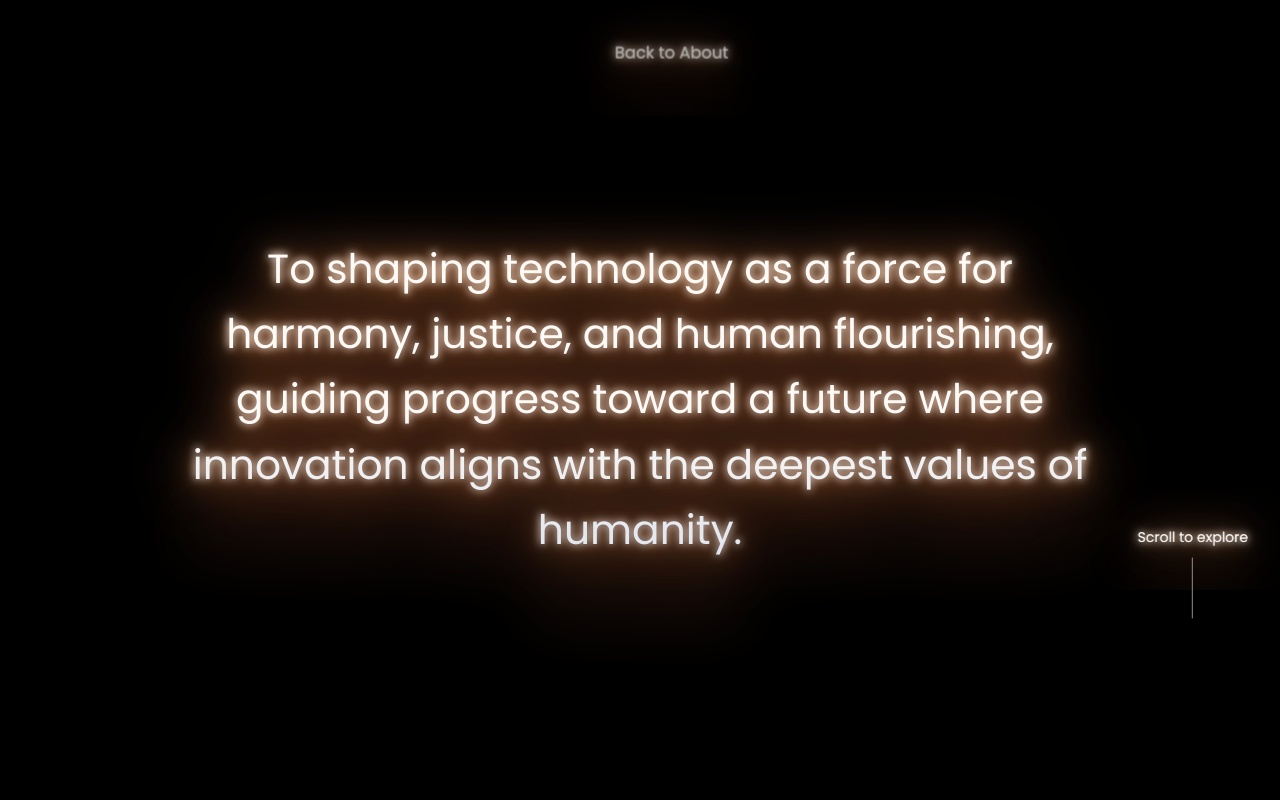
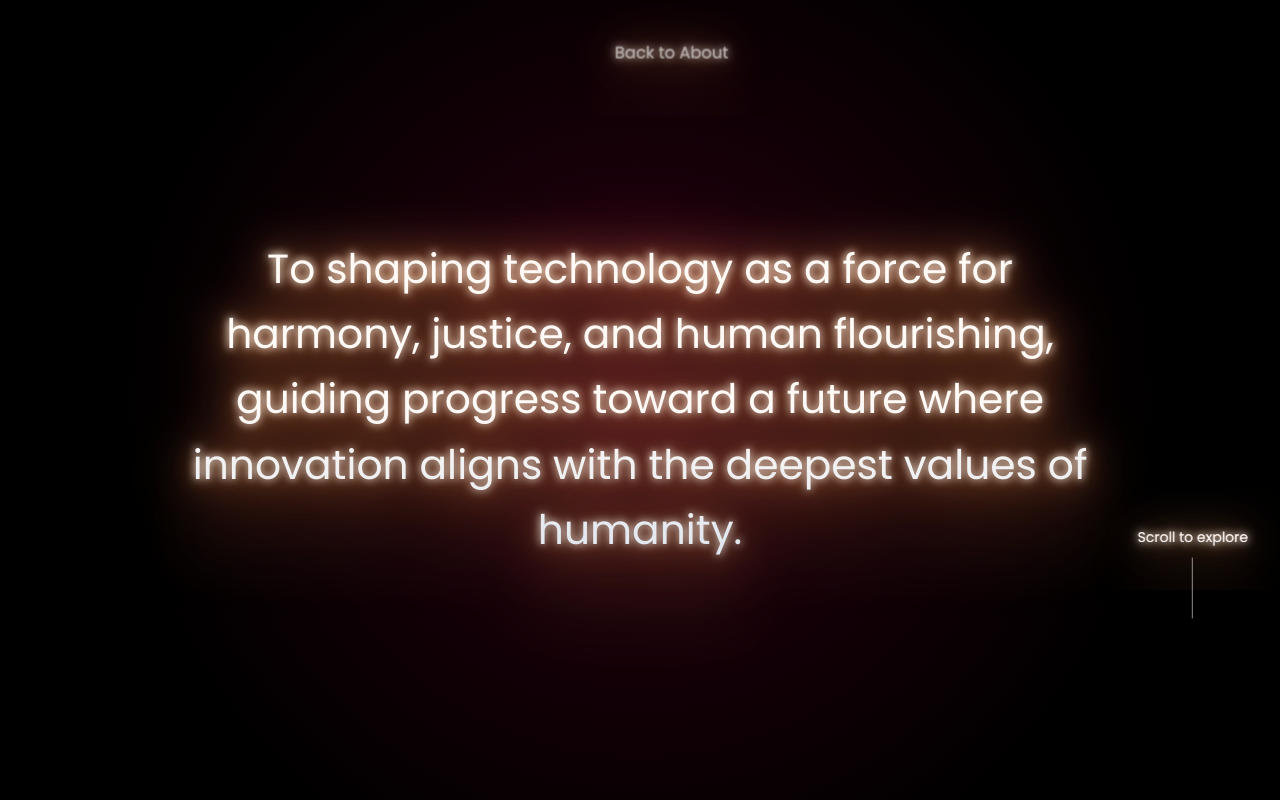
Before and after one commit to Muhammad-k02/muhammad-k02.github.io, a React (Create React App) app in the folder my-app/: page /about/mission in a window 1280 px wide. Built offline with nearby package versions, Linux system fonts and the light colour scheme; a web font is replaced by a local one.

Commit message:
Color Change Implemented

```diff
--- a/my-app/src/pages/MissionStatementPage.scss
+++ b/my-app/src/pages/MissionStatementPage.scss
@@ -11,25 +11,55 @@
     syntax: '<number>';
     inherits: true;
   }
+  @property --bg-hue {
+    initial-value: 0;
+    syntax: '<number>';
+    inherits: true;
+  }
 
   .scroll-container {
     --lightness: 0.6;
     --base-chroma: 0.2;
     --start: 0;
     --end: 360;
-    --count: 18;  // Number of scroll items
+    --count: 18;
+    --bg-opacity: 0.3;
     scrollbar-color: oklch(var(--lightness) var(--chroma) var(--scroller)) #0000;
+    position: relative;
+    z-index: 2;
+
+    &::before {
+      content: '';
+      position: fixed;
+      top: 0;
+      left: 0;
+      right: 0;
+      bottom: 0;
+      background: radial-gradient(
+        circle at center,
+        oklch(0.5 0.3 var(--bg-hue) / var(--bg-opacity)) 0%,
+        oklch(0.3 0.2 var(--bg-hue) / calc(var(--bg-opacity) * 0.7)) 30%,
+        transparent 70%,
+        rgba(0, 0, 0, 1) 100%
+      );
+      pointer-events: none;
+      z-index: 1;
+      mix-blend-mode: plus-lighter;
+      transition: opacity 0.3s ease;
+    }
 
     @supports (animation-timeline: scroll()) and (animation-range: 0% 100%) {
       timeline-scope: --scroll-timeline;
-      animation-name: change, chroma-on, chroma-off;
+      animation: change, chroma-on, chroma-off, bg-hue;
       animation-fill-mode: both;
       animation-timing-function: linear;
-      animation-range: entry 50% exit 50%, entry 40% entry 50%, exit 30% exit 40%;
+      animation-range: entry 50% exit 50%, entry 40% entry 50%, exit 30% exit 40%, entry 0% exit 100%;
       animation-timeline: --scroll-timeline;
 
       .scroll-items {
         view-timeline: --scroll-timeline;
+        position: relative;
+        z-index: 3;
       }
     }
   }
@@ -48,6 +78,13 @@
     to {
       --chroma: 0;
     }
+  }
+  @keyframes bg-hue {
+    0% { --bg-hue: 0; }
+    25% { --bg-hue: 90; }
+    50% { --bg-hue: 180; }
+    75% { --bg-hue: 270; }
+    100% { --bg-hue: 360; }
   }
 }
 
@@ -182,6 +219,7 @@ html, body {
     justify-content: center;
     padding: 2rem;
     position: relative;
+    z-index: 3;
   }
 
   .intro-section {
@@ -267,7 +305,7 @@ html, body {
     cursor: pointer;
     padding: 0.5rem 1rem;
     border-radius: 0.5rem;
-    z-index: 100;
+    z-index: 5;
     opacity: 0.7;
     position: relative;
     display: inline-block;
@@ -318,7 +356,7 @@ html, body {
       opacity: 0;
       transition: opacity 0.5s ease, transform 0.5s ease;
       will-change: opacity, transform;
-      z-index: 10;
+      z-index: 4;
 
       &.visible {
         opacity: 1;
@@ -380,7 +418,7 @@ html, body {
     opacity: 0;
     transition: opacity 0.5s ease;
     pointer-events: none;
-    z-index: 10;
+    z-index: 4;
 
     &.visible {
       opacity: 1;
```
